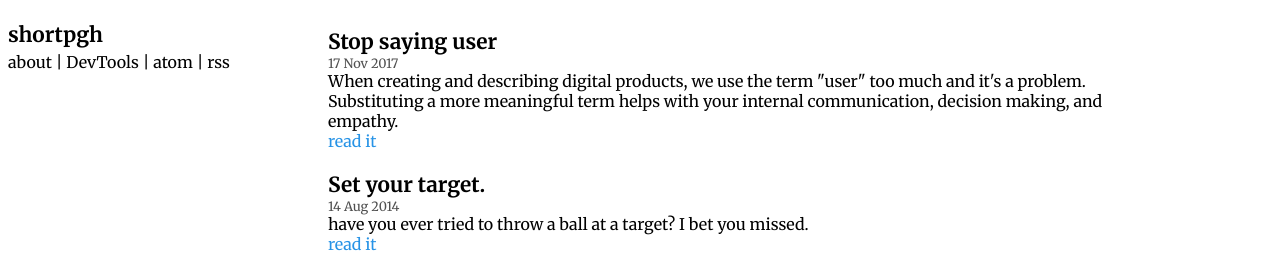
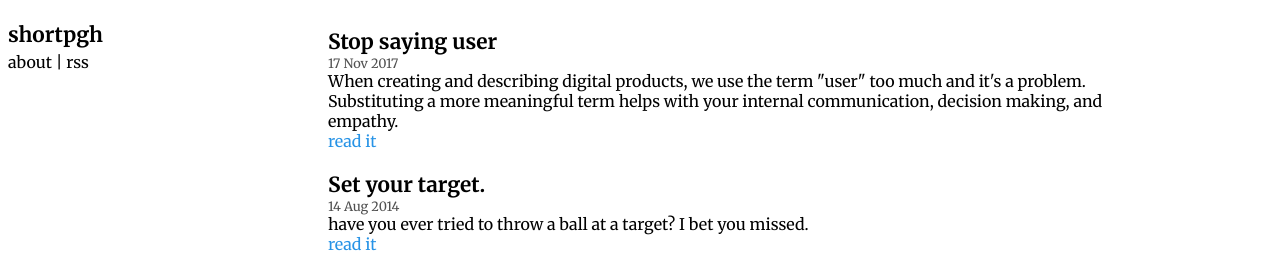
Before and after one commit to shortpgh/site, a Jekyll site: the page built from index.html, in a window 1280 px wide. Shown: the top 253 px of the page. Built offline with Jekyll 4.4.1, drawn with Linux system fonts in a browser that asks for light colours; Markdown is read by kramdown in place of the engine named in the settings.

Commit message:
updated the links.

```diff
--- a/_layouts/default.html
+++ b/_layouts/default.html
@@ -35,10 +35,6 @@
             <ul>
                 <li><a href="/about">about</a></li>
                 <li>|</li>
-                <li><a href="/devtools">DevTools</a></li>
-                <li>|</li>
-                <li><a href="/atom.xml">atom</a></li>
-                <li>|</li>
                 <li><a href="/rss.xml">rss</a></li>
             </ul>
           </nav>
```
